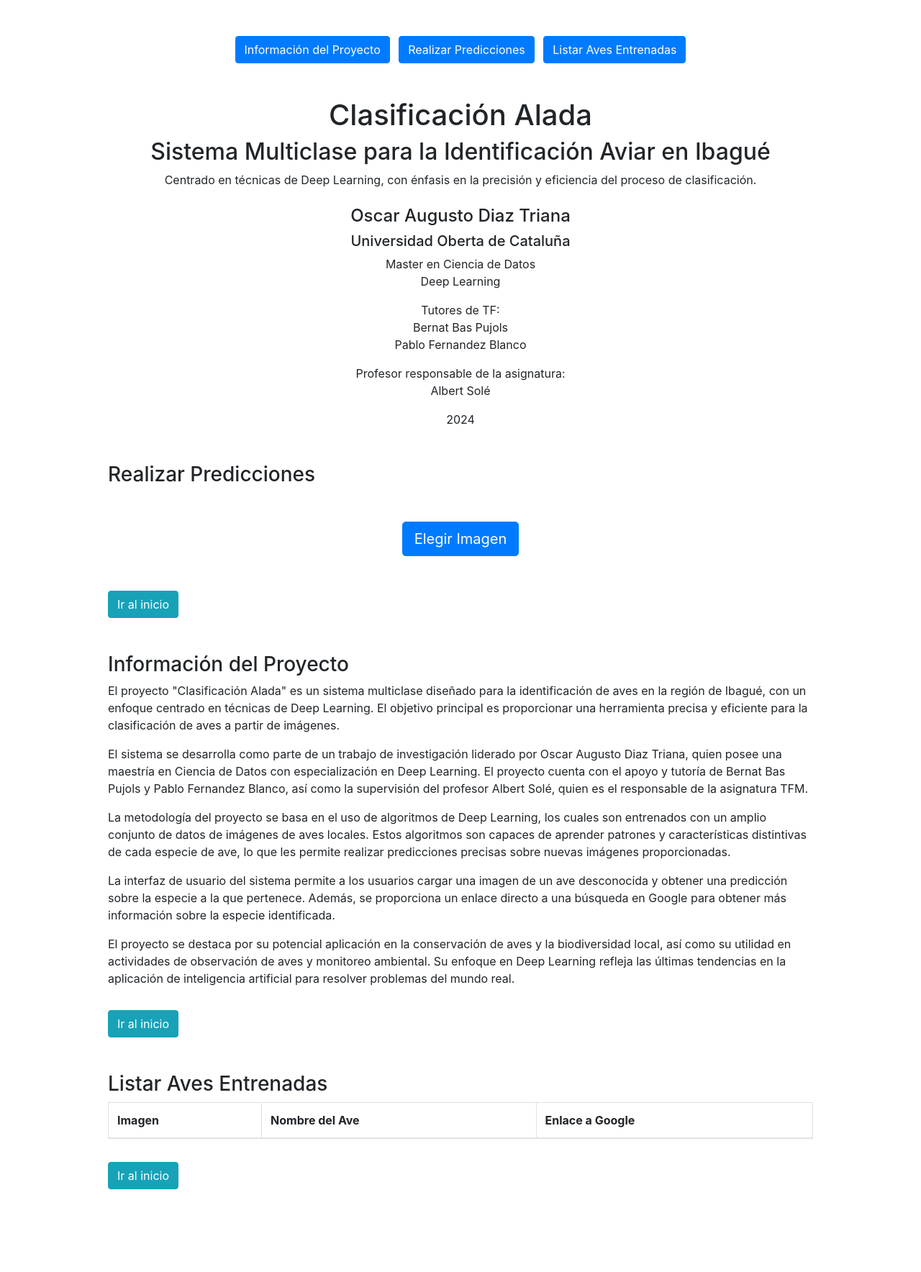
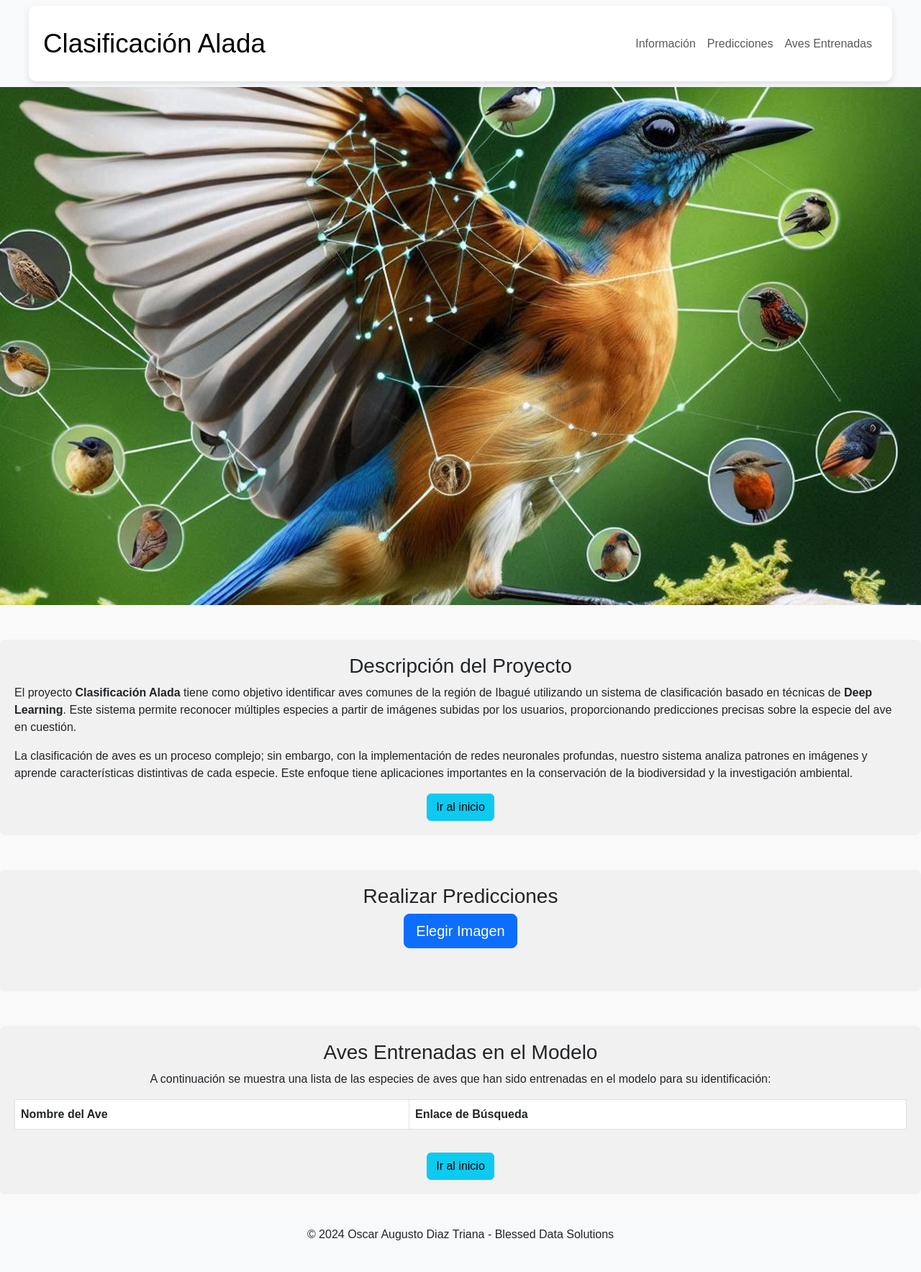
Before and after one commit to oscar1485/Tolima-Bird-ID-AI, a Flask app: page / in a window 1280 px wide. Shown: the whole page at 72% size. Before the commit the page ends 1653 px from the top, so only its background shows below. Run offline with Flask 3, Linux system fonts and the light colour scheme; lists and menus that the app fills with data are empty; some libraries are stand-ins or nearby versions.

Commit message:
Actualización

```diff
--- a/static/css/main.css
+++ b/static/css/main.css
@@ -1,51 +1,101 @@
+/* Estilo general del cuerpo y html */
+body, html {
+    margin: 0;
+    padding: 0;
+    font-family: 'Arial', sans-serif;
+    background-color: #f9f9f9;
+}
+
+/* Estilo del banner */
+.banner {
+    width: 100%;
+    overflow: hidden;
+}
+
+.banner img {
+    width: 100%;
+    height: auto;
+}
+
+/* Contenedor principal para secciones */
+.container {
+    max-width: 1200px;
+    margin: 0 auto;
+    padding: 20px;
+    background-color: #ffffff;
+    border-radius: 10px;
+    box-shadow: 0 4px 10px rgba(0, 0, 0, 0.1);
+}
+
+/* Secciones con margen y padding */
+section {
+    margin: 20px 0;
+    padding: 20px;
+    border-radius: 8px;
+    background-color: #f1f1f1;
+}
+
+/* Estilo para las imágenes de previsualización */
 .img-preview {
-    width: 300px;
-    height: 300px;
+    width: 100%;
+    max-width: 300px;
+    height: auto; /* Ajuste automático de altura */
     position: relative;
     border: 10px solid #F8F8F8;
     box-shadow: 0px 2px 4px 0px rgba(0, 0, 0, 0.1);
     margin: 1em auto;
-    margin-top: 1em;
-    margin-bottom: 1em;
 }
 
-.img-preview>div {
-    width: 100%;
-    height: 100%;
-    background-size: 256px 256px;
-    background-repeat: no-repeat;
-    background-position: center;
+/* Loader de carga */
+.loader {
+    margin: 20px auto;
+    display: flex;
+    justify-content: center;
 }
 
-input[type="file"] {
-    display: none;
+/* Botones */
+.btn-predict, .upload-label {
+    width: auto; /* Asegura que el botón se ajuste al contenido */
+    min-width: 150px; /* Ancho mínimo para mejorar la responsividad */
 }
 
-.upload-label{
-    display: inline-block;
-    padding: 15px 15px;
-    background: #E6BA89;
-    color: #fff;
-    font-size: 1em;
-    transition: all .4s;
-    cursor: pointer;
+/* Medidas de estilo en pantallas más pequeñas */
+@media (max-width: 768px) {
+    .container {
+        padding: 10px; /* Reduce el padding en pantallas pequeñas */
+    }
+
+    .img-preview {
+        max-width: 100%; /* Ajusta el ancho de la vista previa de imagen en móviles */
+        height: auto; /* Mantiene la relación de aspecto */
+    }
+
+    /* Ajuste para botones en móviles */
+    .btn-predict {
+        width: 100%; /* Botones ocupan el 100% en pantallas pequeñas */
+        margin-top: 10px; /* Espacio superior */
+    }
 }
 
-.upload-label:hover{
-    background: #E6BA89;
-    color: #E6BA89;
+.navbar-brand {
+    font-size: 2rem; /* Tamaño base del texto */
 }
 
-.loader {
-    border: 8px solid #ffffff;
-    border-top: 8px solid #9089E6;
-    border-radius: 50%;
-    width: 50px;
-    height: 50px;
-    animation: spin 1s linear infinite;
+@media (max-width: 768px) {
+    .navbar-brand {
+        font-size: 1.75rem; /* Tamaño más pequeño para tabletas */
+    }
 }
 
-@keyframes spin {
-    0% { transform: rotate(0deg); }
-    100% { transform: rotate(360deg); }
+@media (max-width: 576px) {
+    .navbar-brand {
+        font-size: 1.5rem; /* Tamaño más pequeño para móviles */
+    }
 }
+
+/* Estilos para mantener el header visible */
+header {
+    position: sticky; /* O fixed si prefieres */
+    top: 0; /* Posiciona el header en la parte superior */
+    z-index: 1000; /* Asegura que el header esté por encima del contenido */
+}
--- a/templates/Pagina.html
+++ b/templates/Pagina.html
@@ -4,23 +4,55 @@
 <head>
     <meta charset="UTF-8">
     <meta name="viewport" content="width=device-width, initial-scale=1.0">
-    <meta http-equiv="X-UA-Compatible" content="ie=edge">
-    <title>Clasificación Alada</title>
-    <link href="https://cdn.bootcss.com/bootstrap/4.0.0/css/bootstrap.min.css" rel="stylesheet">
-    <script src="https://cdn.bootcss.com/popper.js/1.12.9/umd/popper.min.js"></script>
-    <script src="https://cdn.bootcss.com/jquery/3.3.1/jquery.min.js"></script>
-    <script src="https://cdn.bootcss.com/bootstrap/4.0.0/js/bootstrap.min.js"></script>
+    <meta http-equiv="X-UA-Compatible" content="IE=edge">
+    <title>{% block title %}Clasificación Alada: Sistema Multiclase para la Identificación Aviar en Ibagué{% endblock %}</title>
+    <!-- Bootstrap CSS -->
+    <link href="https://cdnjs.cloudflare.com/ajax/libs/bootstrap/5.3.0/css/bootstrap.min.css" rel="stylesheet">
     <link href="{{ url_for('static', filename='css/main.css') }}" rel="stylesheet">
 </head>
 
 <body>
-    <div class="container">
-        <div id="content" style="margin:50px">{% block content %}{% endblock %}</div>
-    </div>
+    <header>
+        <nav class="navbar navbar-expand-lg navbar-light bg-light">
+            <div class="container">
+                <a class="navbar-brand text-nowrap" href="#" style="font-size: calc(1.5rem + 1vw);">Clasificación Alada</a>
+                <button class="navbar-toggler" type="button" data-bs-toggle="collapse" data-bs-target="#navbarNav" aria-controls="navbarNav" aria-expanded="false" aria-label="Toggle navigation">
+                    <span class="navbar-toggler-icon"></span>
+                </button>
+                <div class="collapse navbar-collapse" id="navbarNav">
+                    <ul class="navbar-nav ms-auto">
+                        <li class="nav-item">
+                            <a class="nav-link" href="#info">Información</a>
+                        </li>
+                        <li class="nav-item">
+                            <a class="nav-link" href="#prediction">Predicciones</a>
+                        </li>
+                        <li class="nav-item">
+                            <a class="nav-link" href="#birds">Aves Entrenadas</a>
+                        </li>
+                    </ul>
+                </div>
+            </div>
+        </nav>
+    </header>
+
+    <main>
+        <div class="container-fluid p-0"> <!-- Cambia container a container-fluid -->
+            <!-- Banner Section -->
+            <div class="banner">
+                <img src="{{ url_for('static', filename='imagen/banner/Imagen1.jpg') }}" alt="Banner de Clasificación Alada" class="img-fluid">
+            </div>
+
+            {% block content %}{% endblock %}
+        </div>
+    </main>
+
+    <footer class="bg-light text-center py-4">
+        <p>&copy; 2024 Oscar Augusto Diaz Triana - Blessed Data Solutions</p>
+    </footer>
+
+    <script src="https://cdnjs.cloudflare.com/ajax/libs/jquery/3.6.0/jquery.min.js"></script>
+    <script src="https://cdnjs.cloudflare.com/ajax/libs/bootstrap/5.3.0/js/bootstrap.bundle.min.js"></script>
 </body>
 
-<footer>
-    <script src="{{ url_for('static', filename='js/main.js') }}" type="text/javascript"></script>
-</footer>
-
 </html>
--- a/templates/index.html
+++ b/templates/index.html
@@ -1,91 +1,130 @@
 {% extends "Pagina.html" %}
 
+{% block title %}Página Principal{% endblock %}
+
 {% block content %}
-<div class="mt-6">
-    <!-- Menú -->
-    <div class="text-center">
-        <button type="button" class="btn btn-primary mr-2" onclick="scrollToSection('info')">Información del Proyecto</button>
-        <button type="button" class="btn btn-primary mr-2" onclick="scrollToSection('prediction')">Realizar Predicciones</button>
-        <button type="button" class="btn btn-primary" onclick="scrollToSection('birds')">Listar Aves Entrenadas</button>
+<!-- Sección de Descripción -->
+<section id="info" class="mt-5">
+    <h3 class="text-center">Descripción del Proyecto</h3>
+    <p>El proyecto <strong>Clasificación Alada</strong> tiene como objetivo identificar aves comunes de la región de Ibagué utilizando un sistema de clasificación basado en técnicas de <strong>Deep Learning</strong>. Este sistema permite reconocer múltiples especies a partir de imágenes subidas por los usuarios, proporcionando predicciones precisas sobre la especie del ave en cuestión.</p>
+    <p>La clasificación de aves es un proceso complejo; sin embargo, con la implementación de redes neuronales profundas, nuestro sistema analiza patrones en imágenes y aprende características distintivas de cada especie. Este enfoque tiene aplicaciones importantes en la conservación de la biodiversidad y la investigación ambiental.</p>
+    <div class="text-center mt-3">
+        <button type="button" class="btn btn-info" onclick="scrollToTop()">Ir al inicio</button>
     </div>
+</section>
 
-    <div class="container mt-5">
-        <h1 class="text-center">Clasificación Alada</h1>
-        <h2 class="text-center">Sistema Multiclase para la Identificación Aviar en Ibagué</h2>
-        <p class="text-center">Centrado en técnicas de Deep Learning, con énfasis en la precisión y eficiencia del proceso de clasificación.</p>
-
-        <div class="text-center mt-4">
-            <h4>Oscar Augusto Diaz Triana</h4>
-            <h5>Universidad Oberta de Cataluña</h5>
-            <p>Master en Ciencia de Datos<br>Deep Learning</p>
-            <p>Tutores de TF:<br>Bernat Bas Pujols<br>Pablo Fernandez Blanco</p>
-            <p>Profesor responsable de la asignatura:<br>Albert Solé</p>
-            <p>2024</p>
-        </div>
-
-        <div id="prediction" class="mt-5">
-            <h3>Realizar Predicciones</h3>
-            <!-- Contenido de la sección de predicciones -->
-            <div class="mt-5">
+<!-- Sección de Predicción -->
+<section id="prediction" class="mt-5">
+    <h3 class="text-center">Realizar Predicciones</h3>
     <form id="upload-file" method="post" enctype="multipart/form-data" class="text-center">
         <label for="imageUpload" class="btn btn-primary btn-lg">Elegir Imagen</label>
-                    <input type="file" name="file" id="imageUpload" accept=".png, .jpg, .jpeg" class="d-none">
+        <input type="file" name="file" id="imageUpload" accept=".png, .jpg, .jpeg" class="d-none" onchange="previewImage(event)">
     </form>
 
-                <div class="image-section" style="display:none;">
-                    <div class="img-preview text-center mt-4">
-                        <div id="imagePreview" class="border"></div>
-                    </div>
-                    <div class="text-center mt-3">
-                        <button type="button" class="btn btn-dark btn-lg" id="btn-predict">Predicción</button>
+    <!-- Sección de previsualización de la imagen -->
+    <div class="image-section mt-4" id="imageSection" style="display: none;">
+        <div class="text-center">
+            <img id="imagePreview" class="img-thumbnail img-fluid" alt="Previsualización de la Imagen">
+
         </div>
     </div>
 
-                <div class="loader text-center mt-4" style="display:none;"></div>
+    <!-- Botón para iniciar predicción -->
 
+    <div class="text-center mt-3" style="display: flex; justify-content: center;">
+        <button type="button" class="btn btn-dark btn-lg" id="btn-predict" style="display: none;" onclick="makePrediction()">Predicción</button>
+    </div>
+
+    <!-- Loader -->
+    <div class="loader text-center mt-4" style="display:none;">
+        <div class="spinner-border" role="status">
+            <span class="visually-hidden">Cargando...</span>
+        </div>
+    </div>
+
+    <!-- Resultado de la predicción -->
     <h3 id="result" class="text-center mt-4">
         <span></span>
     </h3>
-                <button type="button" class="btn btn-info mt-3" onclick="scrollToTop()">Ir al inicio</button>
-            </div>
-        </div>
+</section>
 
-        <!-- Secciones -->
-        <div id="info" class="mt-5">
-            <h3>Información del Proyecto</h3>
-            <!-- Contenido de la sección de información -->
-            <p>El proyecto "Clasificación Alada" es un sistema multiclase diseñado para la identificación de aves en la región de Ibagué, con un enfoque centrado en técnicas de Deep Learning. El objetivo principal es proporcionar una herramienta precisa y eficiente para la clasificación de aves a partir de imágenes.</p>
-            <p>El sistema se desarrolla como parte de un trabajo de investigación liderado por Oscar Augusto Diaz Triana, quien posee una maestría en Ciencia de Datos con especialización en Deep Learning. El proyecto cuenta con el apoyo y tutoría de Bernat Bas Pujols y Pablo Fernandez Blanco, así como la supervisión del profesor Albert Solé, quien es el responsable de la asignatura TFM.</p>
-            <p>La metodología del proyecto se basa en el uso de algoritmos de Deep Learning, los cuales son entrenados con un amplio conjunto de datos de imágenes de aves locales. Estos algoritmos son capaces de aprender patrones y características distintivas de cada especie de ave, lo que les permite realizar predicciones precisas sobre nuevas imágenes proporcionadas.</p>
-            <p>La interfaz de usuario del sistema permite a los usuarios cargar una imagen de un ave desconocida y obtener una predicción sobre la especie a la que pertenece. Además, se proporciona un enlace directo a una búsqueda en Google para obtener más información sobre la especie identificada.</p>
-            <p>El proyecto se destaca por su potencial aplicación en la conservación de aves y la biodiversidad local, así como su utilidad en actividades de observación de aves y monitoreo ambiental. Su enfoque en Deep Learning refleja las últimas tendencias en la aplicación de inteligencia artificial para resolver problemas del mundo real.</p>
-            <button type="button" class="btn btn-info mt-3" onclick="scrollToTop()">Ir al inicio</button>
-        </div>
-
-        <div id="birds" class="mt-5">
-            <h3>Listar Aves Entrenadas</h3>
+<!-- Sección de Aves Entrenadas -->
+<section id="birds" class="mt-5">
+    <h3 class="text-center">Aves Entrenadas en el Modelo</h3>
+    <p class="text-center">A continuación se muestra una lista de las especies de aves que han sido entrenadas en el modelo para su identificación:</p>
     <div class="table-responsive">
         <table class="table table-bordered">
             <thead>
                 <tr>
-                            <th>Imagen</th>
                     <th>Nombre del Ave</th>
-                            <th>Enlace a Google</th>
+                    <th>Enlace de Búsqueda</th>
                 </tr>
             </thead>
             <tbody>
+                <!-- Las aves se rellenan dinámicamente -->
                 {% for bird in bird_list %}
                 <tr>
-                            <td><img src="{{ bird.image }}" alt="{{ bird.name }}" width="100"></td>
-                            <td>{{ bird.name }}</td>
-                            <td><a href="https://www.google.com/search?q={{ bird.name }}" target="_blank">Buscar en Google</a></td>
+                    <td>{{ bird }}</td>
+                    <td><a href="https://www.google.com/search?q={{ bird }}" target="_blank" class="btn btn-link">Buscar en Google</a></td>
                 </tr>
                 {% endfor %}
             </tbody>
         </table>
     </div>
-            <button type="button" class="btn btn-info mt-3" onclick="scrollToTop()">Ir al inicio</button>
+    <div class="text-center mt-3">
+        <button type="button" class="btn btn-info" onclick="scrollToTop()">Ir al inicio</button>
     </div>
-    </div>
-</div>
+</section>
+
+<script>
+// Función para previsualizar la imagen seleccionada
+function previewImage(event) {
+    const imageSection = document.getElementById('imageSection');
+    const imagePreview = document.getElementById('imagePreview');
+    const btnPredict = document.getElementById('btn-predict');
+
+    const file = event.target.files[0];
+    if (file) {
+        const reader = new FileReader();
+        reader.onload = function(e) {
+            imagePreview.src = e.target.result;
+            imageSection.style.display = 'block';
+            btnPredict.style.display = 'block';
+        }
+        reader.readAsDataURL(file);
+    }
+}
+
+// Función para realizar la predicción
+function makePrediction() {
+    const formData = new FormData(document.getElementById('upload-file'));
+    const loader = document.querySelector('.loader');
+    const result = document.getElementById('result').querySelector('span');
+
+    loader.style.display = 'block';
+    fetch('/predict', {
+        method: 'POST',
+        body: formData
+    })
+    .then(response => response.json())
+    .then(data => {
+        loader.style.display = 'none';
+        if (data.result) {
+            result.textContent = `Resultado: ${data.result}`;
+        } else {
+            result.textContent = 'Error: ' + (data.error || 'Ocurrió un error inesperado.');
+        }
+    })
+    .catch(error => {
+        loader.style.display = 'none';
+        result.textContent = 'Error: ' + error.message;
+    });
+}
+
+// Función para desplazarse hacia el inicio
+function scrollToTop() {
+    window.scrollTo({ top: 0, behavior: 'smooth' });
+}
+
+</script>
 {% endblock %}
```
Also changed, not shown: appFlask - copia.py (added, +84 -0 lines), appFlask.py (+58 -47 lines), templates - copia/Pagina - copia.html (added, +26 -0 lines), templates - copia/Pagina.html (added, +26 -0 lines), templates - copia/index - copia.html (added, +39 -0 lines), templates - copia/index.html (added, +90 -0 lines), static/imagen/banner/Imagen1.jpg (added), static/imagen/banner/e6b4f613-9d07-492f-b3ac-9389cfd1db7f.jpeg (added). Lines whose indentation alone changed are shown as unchanged.
